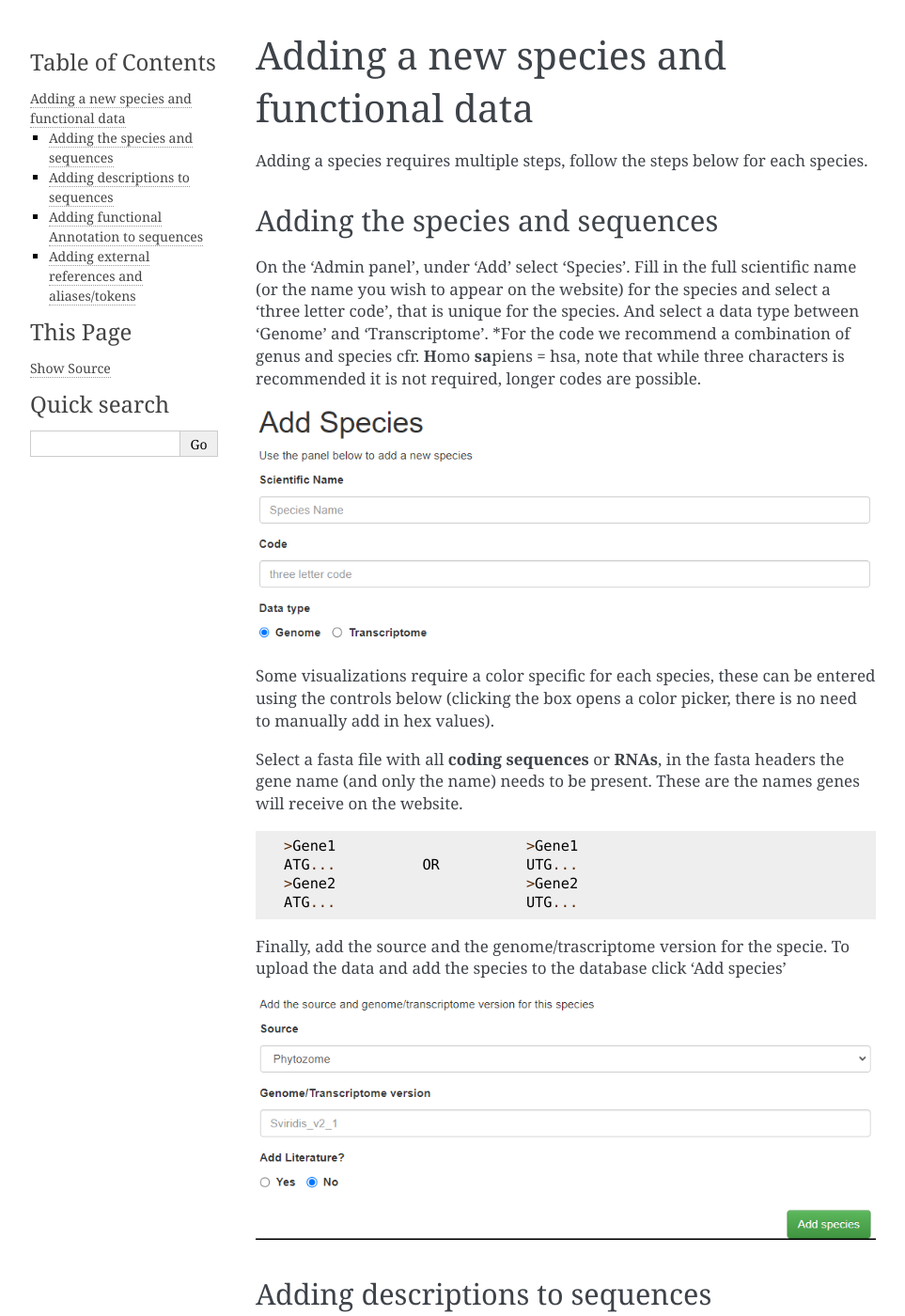
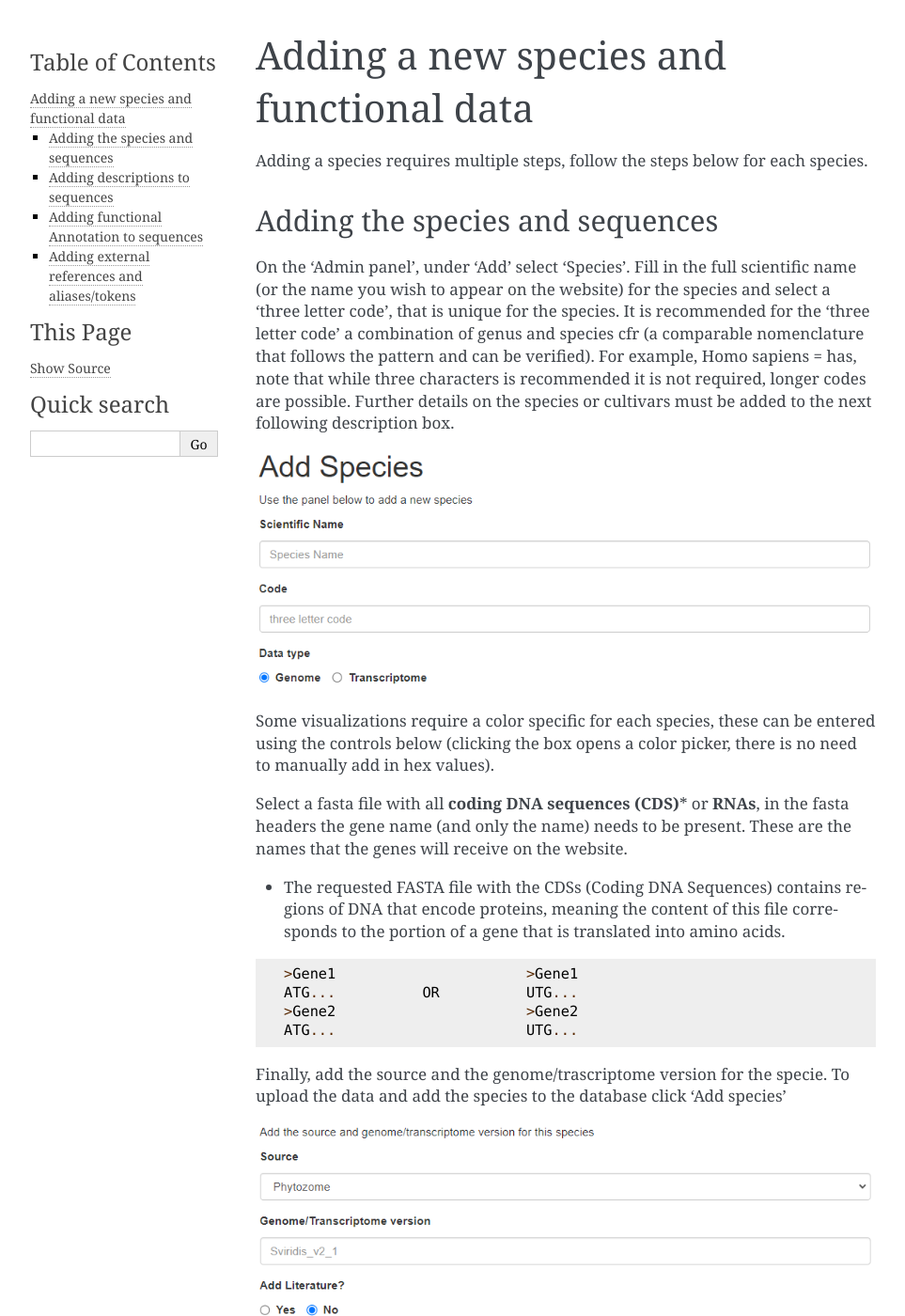
Before and after one commit to labbces/conekt_grasses, a Sphinx documentation site: the page built from CoNekT/docs/source/building/002_species_functional_data.md, in a window 1280 px wide and 1400 px high. Shown: the whole window at 94% size, without its empty margins (148-1111 px from the left). Built offline with Sphinx 7.4.7, drawn with Linux system fonts in a browser that asks for light colours.

Commit message:
Mudança no texto

````diff
--- a/CoNekT/docs/source/building/002_species_functional_data.md
+++ b/CoNekT/docs/source/building/002_species_functional_data.md
@@ -5,13 +5,7 @@ each species.
 
 ## Adding the species and sequences
 
-On the 'Admin panel', under 'Add' select 'Species'.
-Fill in the full scientific name (or the name you wish to appear on the website) for
-the species and select a 'three letter code', that is unique for the
-species. And select a data type between 'Genome' and 'Transcriptome'.
-*For the code we recommend a combination of genus and species cfr. **H**omo
-**sa**piens = hsa, note that while three characters is recommended it is
-not required, longer codes are possible.
+On the 'Admin panel', under 'Add' select 'Species'. Fill in the full scientific name (or the name you wish to appear on the website) for the species and select a 'three letter code', that is unique for the species. It is recommended for the ‘three letter code’ a combination of genus and species cfr (a comparable nomenclature that follows the pattern and can be verified). For example, Homo sapiens = has, note that while three characters is recommended it is not required, longer codes are possible. Further details on the species or cultivars must be added to the next following description box.
 
 ![Add Specie](../images/add_specie.png "Adding Specie")
 
@@ -19,10 +13,9 @@ Some visualizations require a color specific for each species, these can
 be entered using the controls below (clicking the box opens a color
 picker, there is no need to manually add in hex values).
 
-Select a fasta file with all **coding sequences** or **RNAs**, in the fasta
-headers the gene name (and only the name) needs to be present. These are
-the names genes will receive on the website.
+Select a fasta file with all **coding DNA sequences (CDS)*** or **RNAs**, in the fasta headers the gene name (and only the name) needs to be present. These are the names that the genes will receive on the website.
 
+* The requested FASTA file with the CDSs (Coding DNA Sequences) contains regions of DNA that encode proteins, meaning the content of this file corresponds to the portion of a gene that is translated into amino acids.
 ```
 >Gene1                      >Gene1
 ATG...          OR          UTG...
````
